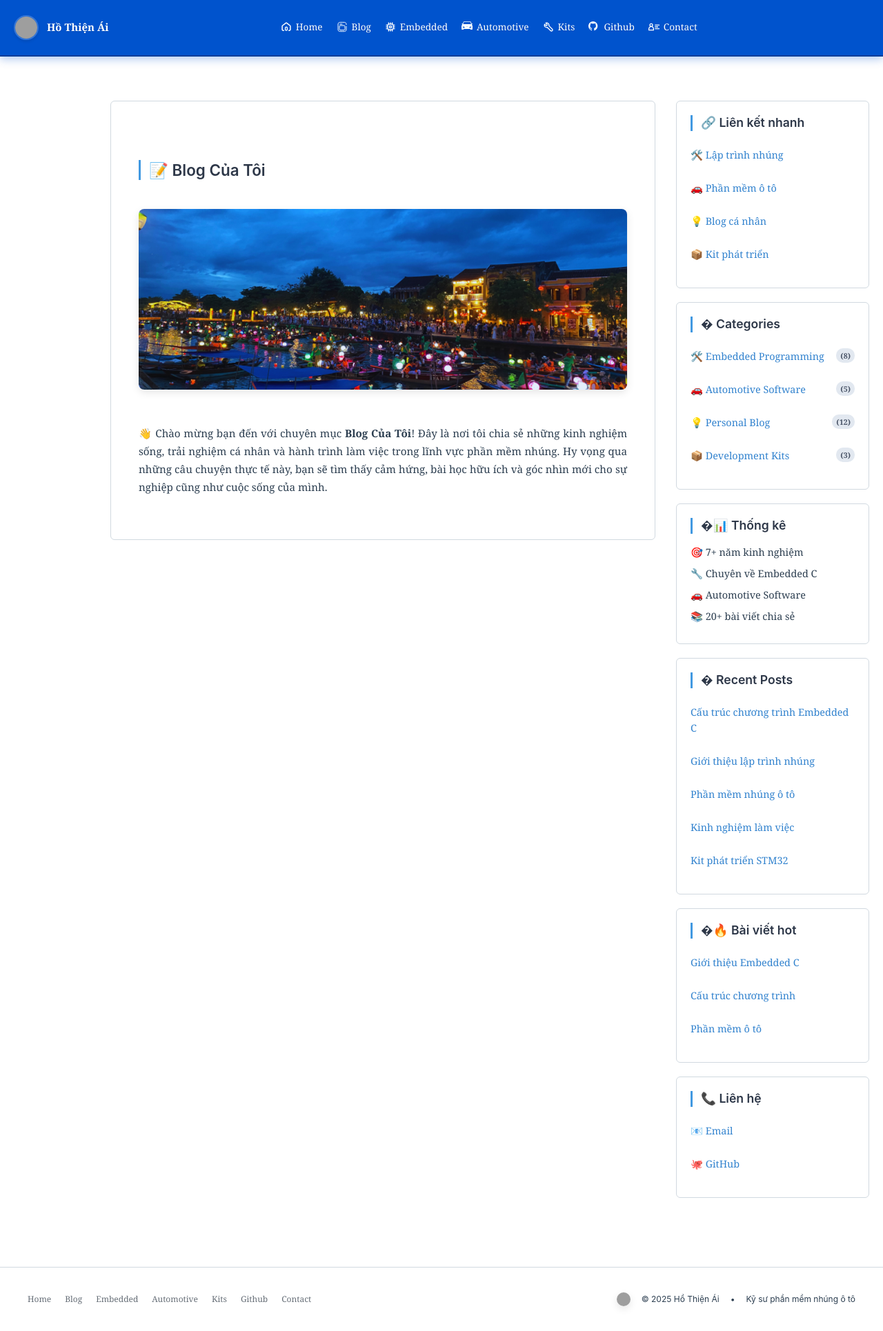
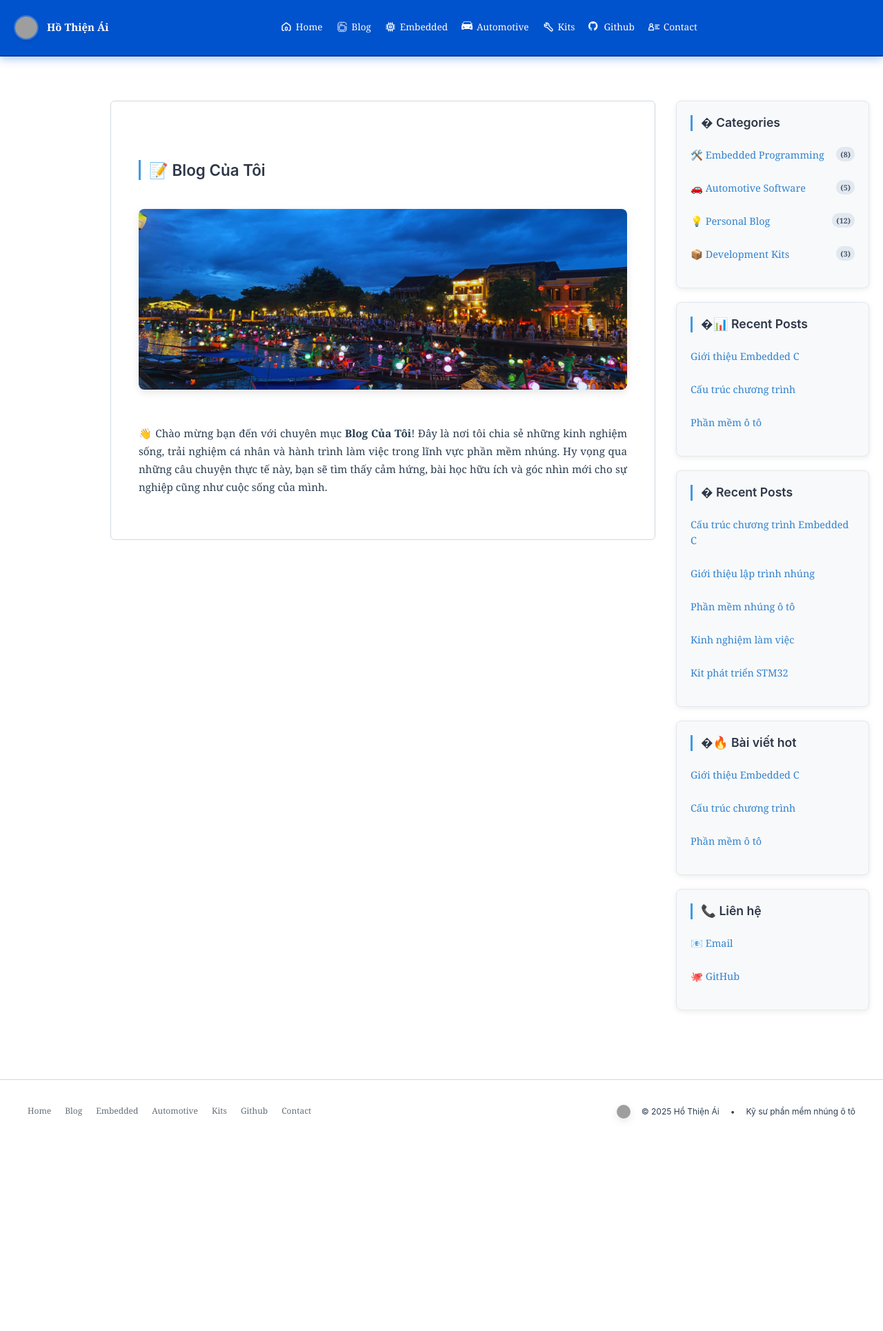
Before and after one commit to ai-ho/ai-ho.github.io, a Jekyll site: the page built from blog/index.md, in a window 1280 px wide. Shown: the whole page at 69% size. Built offline with Jekyll 4.4.1, drawn with Linux system fonts in a browser that asks for light colours; some web fonts are replaced; after the commit the page ends 1658 px from its top, so only the background shows below that; grey boxes are pictures that could not be loaded.

Commit message:
Change background color

```diff
--- a/_layouts/default.html
+++ b/_layouts/default.html
@@ -65,11 +65,17 @@
         }
 
         .sidebar-section {
-            background: #ffffff;
-            border: 1px solid #d1d9e0;
-            border-radius: 6px;
+            background: #f8f9fa;
+            border: 1px solid #e2e8f0;
+            border-radius: 8px;
             padding: 20px;
             margin-bottom: 20px;
+            box-shadow: 0 2px 8px rgba(0, 0, 0, 0.08);
+            transition: box-shadow 0.2s ease;
+        }
+
+        .sidebar-section:hover {
+            box-shadow: 0 4px 12px rgba(0, 0, 0, 0.12);
         }
 
         .sidebar-section h3 {
@@ -870,15 +876,6 @@
 
         <!-- Right Sidebar -->
         <aside class="right-sidebar">
-            <div class="sidebar-section">
-                <h3>🔗 Liên kết nhanh</h3>
-                <ul>
-                    <li><a href="/embedded/">🛠️ Lập trình nhúng</a></li>
-                    <li><a href="/automotive/">🚗 Phần mềm ô tô</a></li>
-                    <li><a href="/blog/">💡 Blog cá nhân</a></li>
-                    <li><a href="/kits/">📦 Kit phát triển</a></li>
-                </ul>
-            </div>
 
             <div class="sidebar-section">
                 <h3>� Categories</h3>
@@ -891,12 +888,11 @@
             </div>
 
             <div class="sidebar-section">
-                <h3>�📊 Thống kê</h3>
+                <h3>�📊 Recent Posts</h3>
                 <ul>
-                    <li>🎯 7+ năm kinh nghiệm</li>
-                    <li>🔧 Chuyên về Embedded C</li>
-                    <li>🚗 Automotive Software</li>
-                    <li>📚 20+ bài viết chia sẻ</li>
+                    <li><a href="/embedded/intro/">Giới thiệu Embedded C</a></li>
+                    <li><a href="/embedded/posts/">Cấu trúc chương trình</a></li>
+                    <li><a href="/automotive/">Phần mềm ô tô</a></li>
                 </ul>
             </div>
 
```
